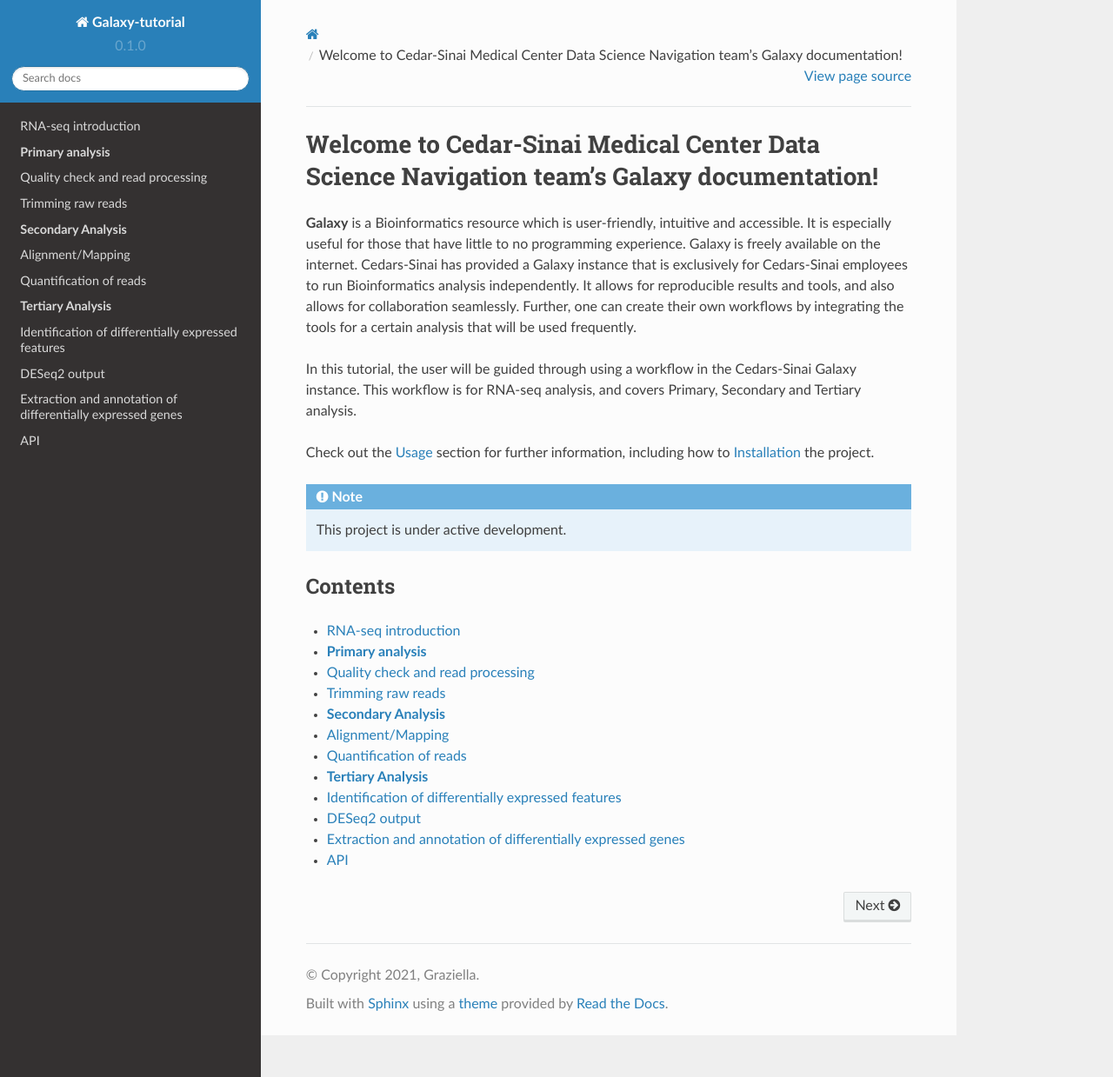
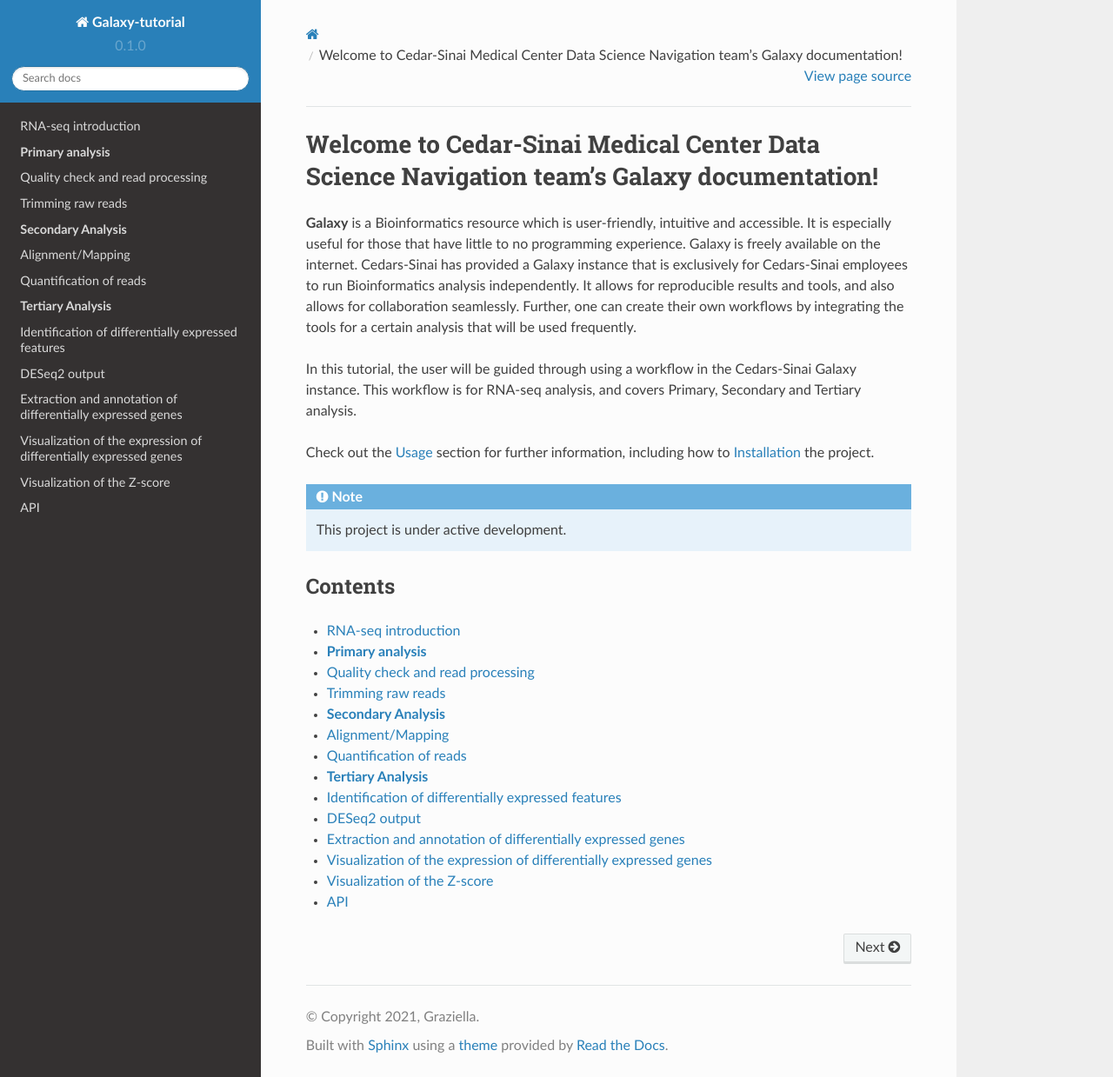
Before and after one commit to CedarsDSN/Galaxy_tutorial, a Sphinx documentation site: the page built from docs/source/index.rst, in a window 1280 px wide and 1239 px high. Shown: the whole window at 87% size. Built offline with Sphinx 7.4.7 and the Read the Docs theme 2.0.0, drawn with Linux system fonts in a browser that asks for light colours; pages that are not in the unit, such as notebooks, are missing from menus.

Commit message:
Update index.rst

```diff
--- a/docs/source/index.rst
+++ b/docs/source/index.rst
@@ -24,5 +24,6 @@
    Tertiary analysis
    DESeq2 output
    Annotation of DE genes
+   Visualization of DE genes
    Conclusion
    api
```
